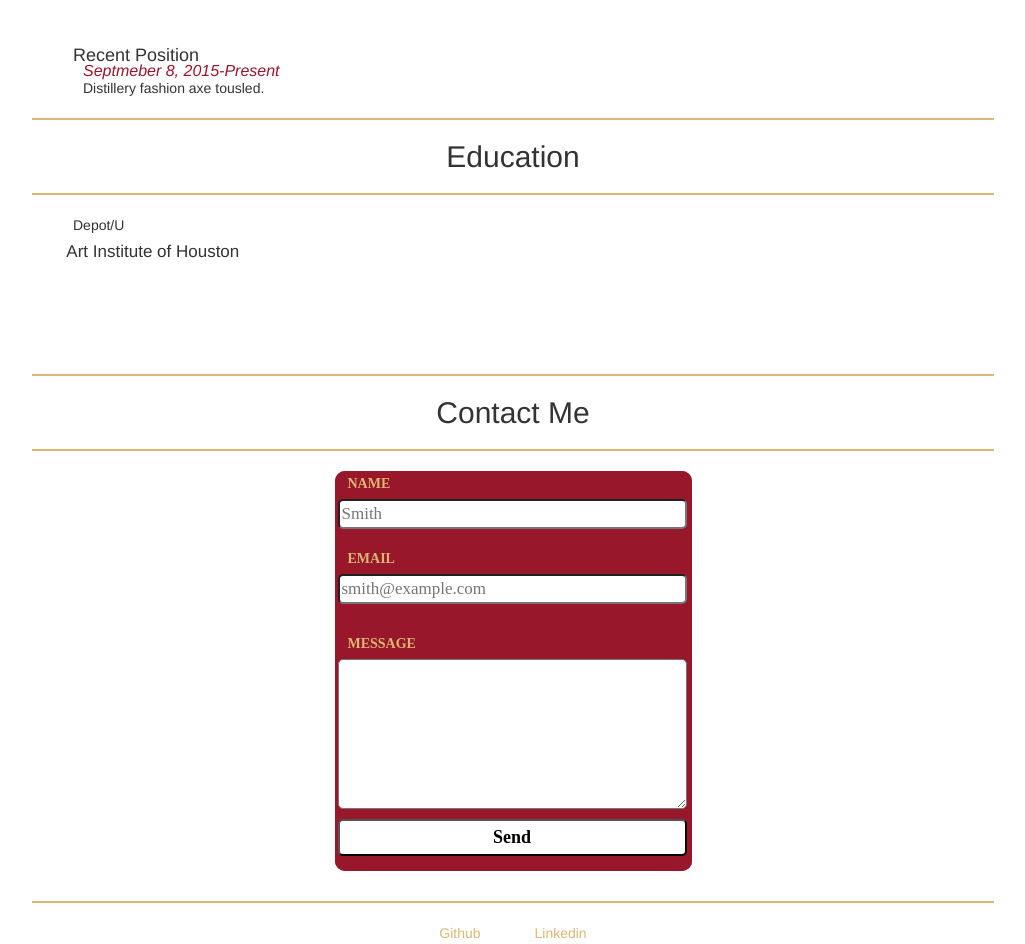
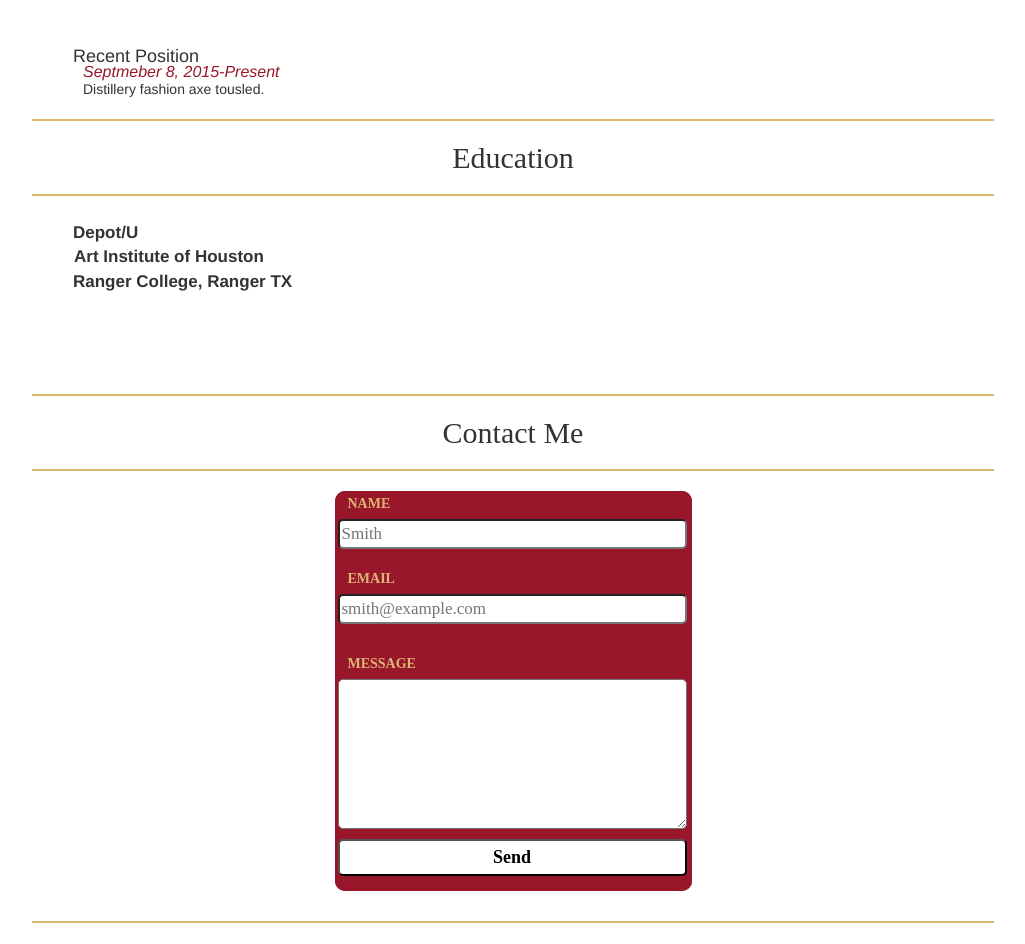
Before and after one commit to LaMonte2206/Day1Lab1, a plain HTML site: page index.html in a window 1280 px wide. Shown: the part 1586-2530 px from the top of the page, without its empty margins (127-1152 px from the left). Drawn offline with nearby package versions, Linux system fonts and the light colour scheme.

Commit message:
more fonts

```diff
--- a/index.html
+++ b/index.html
@@ -22,7 +22,7 @@
         </div>
         <div class="wrapper">
             <div class="name1">
-                <h1> LaMonte Austin</h1>
+                <h1> <strong>LaMonte Austin</strong></h1>
                 <h3>Front End Engineer</h3>
             </div>
             <hr>
@@ -114,11 +114,16 @@
                 <hr>
                 <h2 id="edu">Education</h2>
                 <hr>
+            </div>
+            <div class="depot">
                 <p>Depot/U</p>
             </div>
             <div class="art">
                 <p>Art Institute of Houston</p>
             </div>
+            <div class="ranger">
+                <p> Ranger College, Ranger TX</p>
+                </div>
             <div class="me">
                 <hr>
                 <h2 id="me">Contact Me</h2>
--- a/styles.css
+++ b/styles.css
@@ -15,6 +15,7 @@ body {
 .links li {
   display: inline;
   margin-right: 40;
+  font-family: Zapfino;
 }
 .links a {
   text-decoration: none;
@@ -26,6 +27,7 @@ a:hover {
 .name1 {
   text-align: center;
   font-family: Apple Chancery;
+  font-weight: bold;
 }
 .name h4 {
   margin-top: -20px;
@@ -33,6 +35,7 @@ a:hover {
 .about {
   text-align: center;
   margin-top: 25px;
+  font-family: Apple Chancery;
   /*border-top: solid #a1c5cf;
         border-bottom: solid #a1c5cf;
         max-width:40%;*/
@@ -56,6 +59,7 @@ hr {
 }
 .tech {
   text-align: center;
+  font-family: Apple Chancery;
 }
 .skill1 {
   float: left;
@@ -70,6 +74,7 @@ hr {
 }
 .project {
   text-align: center;
+  font-family: Apple Chancery;
 }
 .next {
   float: left;
@@ -96,6 +101,7 @@ hr {
 }
 .exp {
   text-align: center;
+  font-family: Apple Chancery;
 }
 .r1 {
   margin-left: 200px;
@@ -161,19 +167,34 @@ hr {
 }
 .edu {
   text-align: center;
+  font-family: Apple Chancery;
 }
 .edu p {
   float: left;
   margin-left: 200px;
 }
-.art {
-  float: left;
-  margin-left: -50px;
+.art p  {
+  margin-left: 259px;
+  margin-top: -100px;
+  margin-bottom: 100px;
+  font-weight: 900;
+}
+.depot p {
+  margin-left: 200px;
   margin-top: 25px;
   margin-bottom: 100px;
+  font-weight: 900;
+}
+.ranger p {
+ margin-left: 200px;
+  margin-top: -100px;
+  margin-bottom: 100px;
+  font-weight:900;
+  font-size: 17px;
 }
 .me {
   text-align: center;
+  font-family: Apple Chancery;
 }
 fieldset {
   height: 400px;
```
